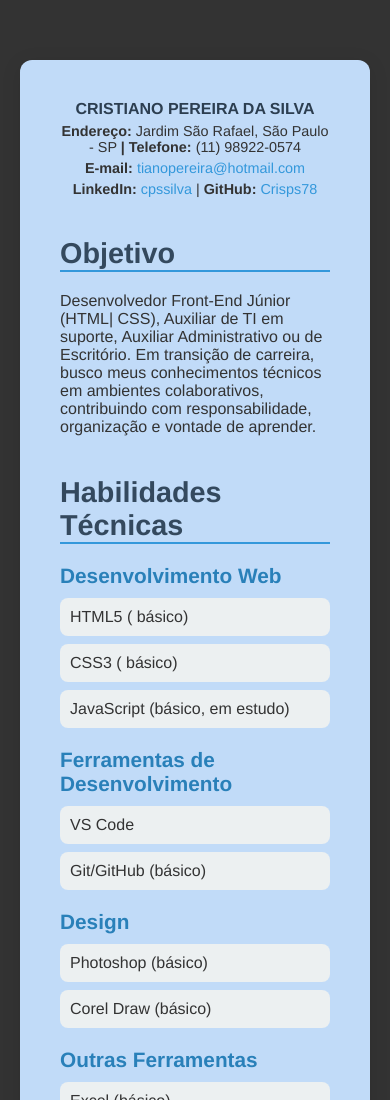
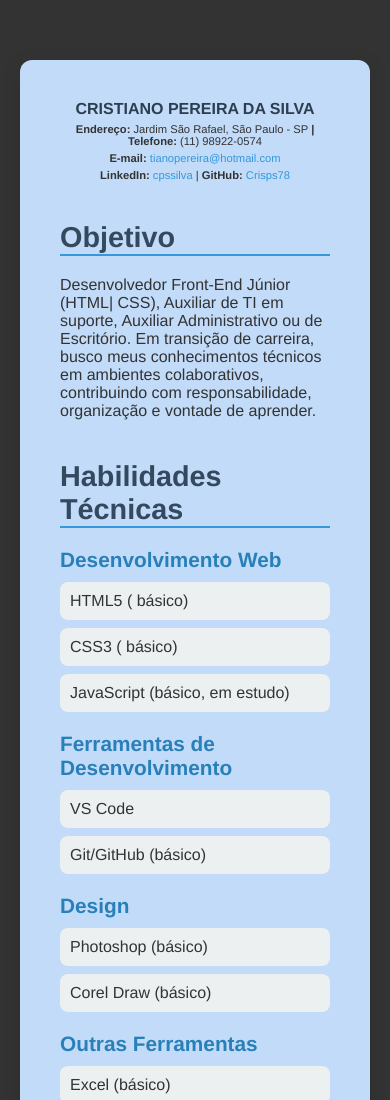
Before and after one commit to Crisps78/curriculo, a plain HTML site: page index.html in a window 390 px wide. Shown: the top 1100 px of the page. Drawn offline with Linux system fonts and the light colour scheme.

Commit message:
estilo@media

```diff
--- a/style.css
+++ b/style.css
@@ -86,9 +86,9 @@ a:hover {
     margin-bottom: 20px;
 }
 
-@media( max-width: 600px ) {
+@media( max-width: 650px ) {
     header p {
-        font-size: 0.9rem;
+        font-size: 0.7rem;
 
 
 
```
